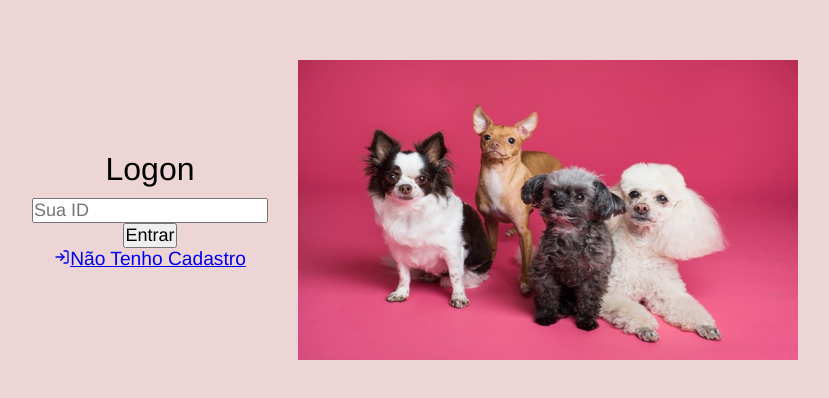
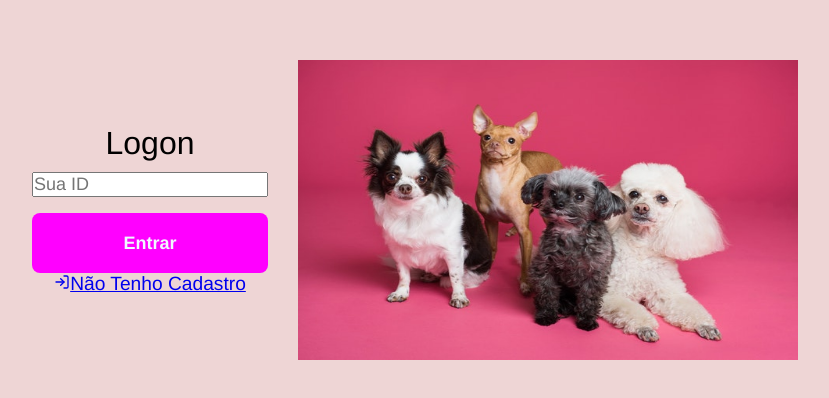
Before and after one commit to MOCCA-TEAM/Help, a React (Create React App) app in the folder frontend/: page / in a window 1280 px wide. Shown: the part 190-588 px from the top of the page, without its empty margins (240-1069 px from the left). Built offline with nearby package versions, Linux system fonts and the light colour scheme.

Commit message:
besteirinhas css

```diff
--- a/frontend/src/pages/Logon/index.js
+++ b/frontend/src/pages/Logon/index.js
@@ -33,7 +33,7 @@ export default function Logon(){
                 <form onSubmit={handleLogin}>
                     <h1>Logon</h1>
                     <div><input placeholder="Sua ID" value={id} onChange={ e => setId(e.target.value)} /></div>
-                    <div> <button type="submit">Entrar</button></div>
+                    <div> <button className="button" type="submit">Entrar</button></div>
                     <Link to="/register">
                         <FiLogIn size={16}/>
                         Não Tenho Cadastro</Link>
--- a/frontend/src/pages/Logon/styles.css
+++ b/frontend/src/pages/Logon/styles.css
@@ -28,3 +28,22 @@ h1{
     font-size: 32px;
     margin-bottom: 10px;
 }
+.button{
+    width: 100%;
+    height: 60px;
+    background: #ff00ff;
+    border: 0;
+    border-radius: 8px;
+    color: aliceblue;
+    font-weight: 700;
+    margin-top: 16px;
+    display: inline-block;
+    text-align: center;
+    text-decoration: none;
+    font-size: 18px;
+    line-height: 60px;
+    transition: 0.2s;
+}
+.button:hover{
+    filter: brightness(90%);
+}
```
